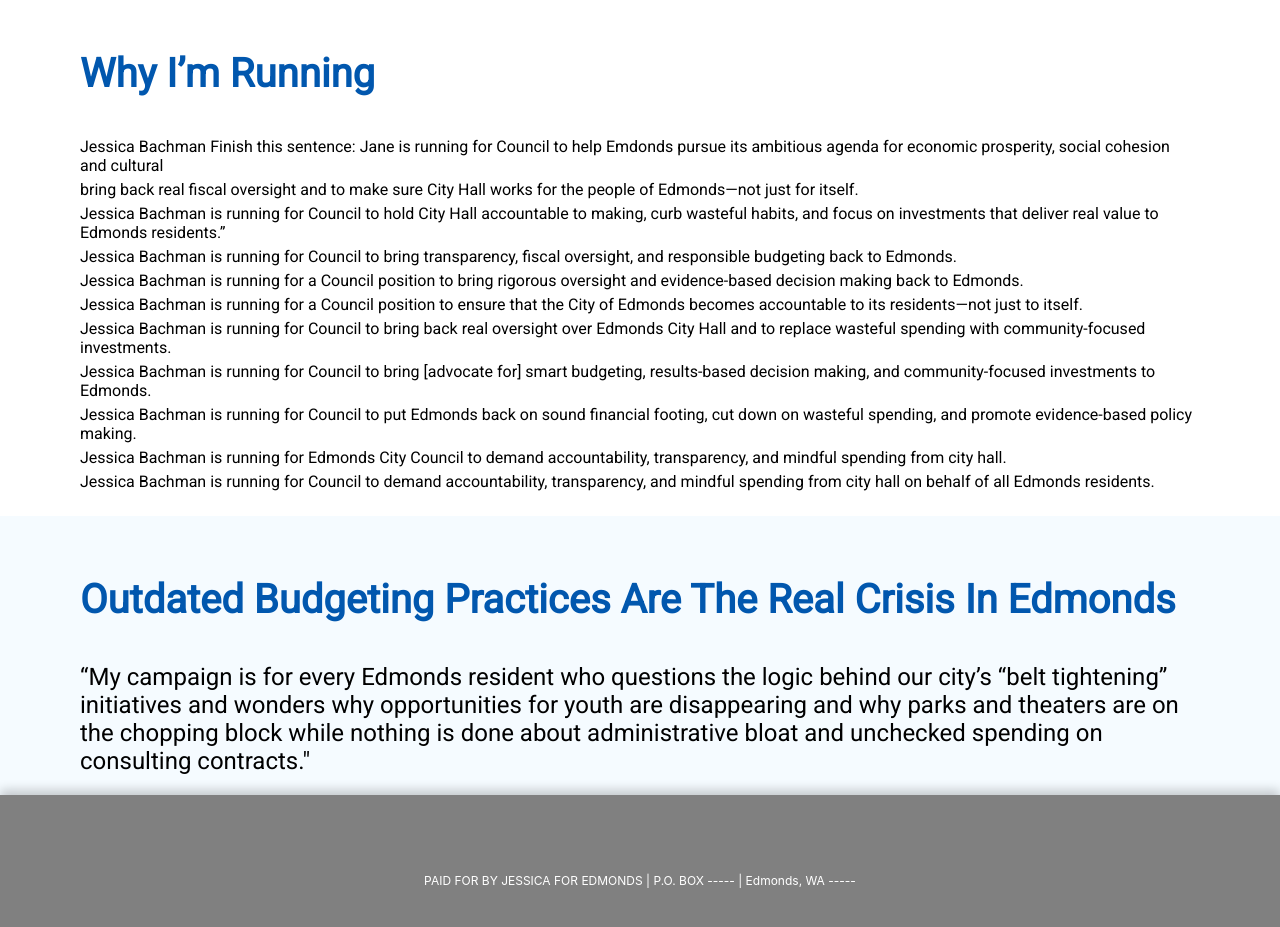
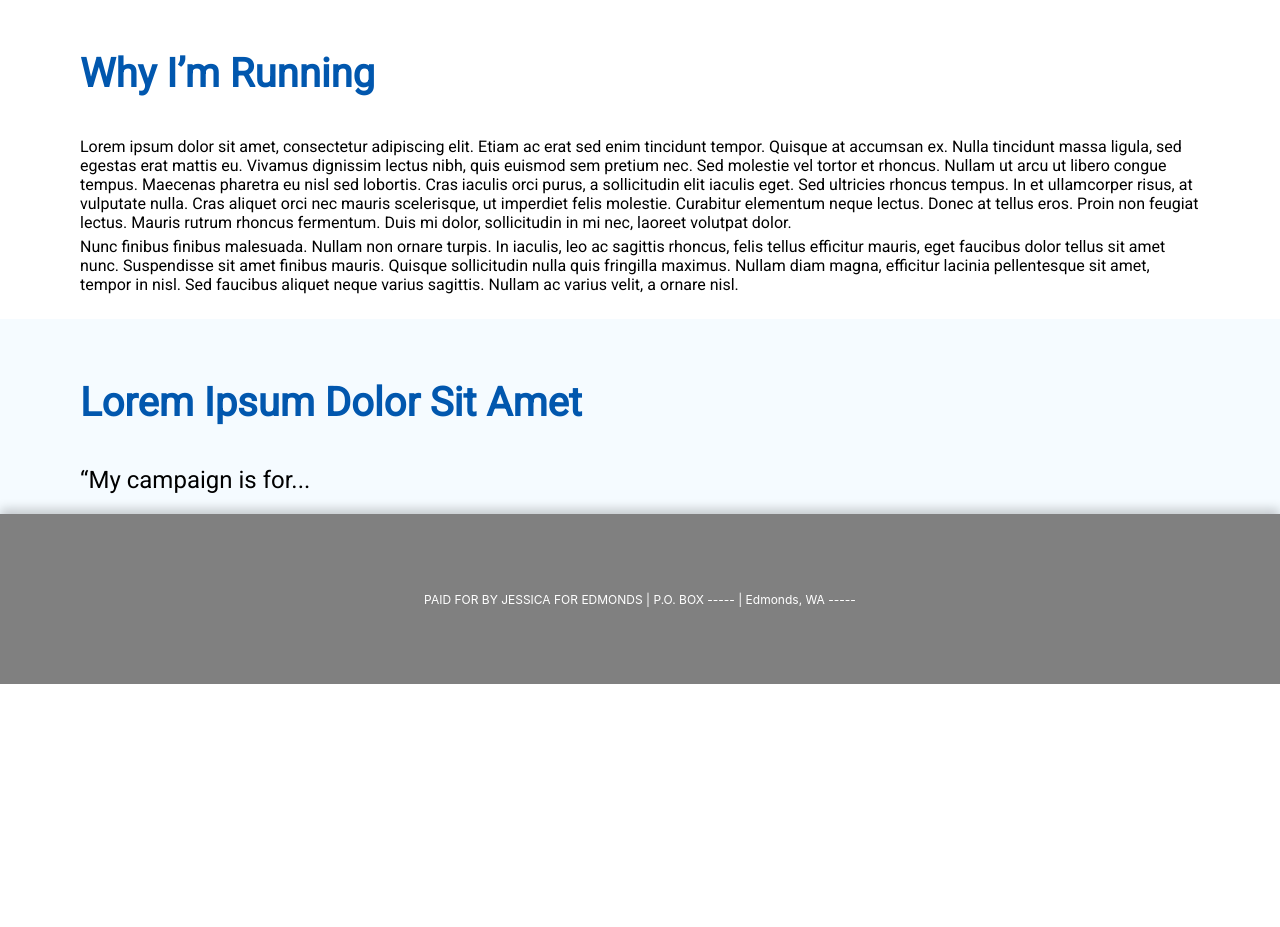
Before and after one commit to nkossally/jessica-for-edmonds, a React (Create React App) app: page /donate in a window 1280 px wide. Shown: the part 780-1707 px from the top of the page. After the commit the page ends 1464 px from the top, so only its background shows below. Built offline with nearby package versions, Linux system fonts and the light colour scheme.

Commit message:
delete text

```diff
--- a/src/Components/PanelOne.jsx
+++ b/src/Components/PanelOne.jsx
@@ -4,61 +4,30 @@ export const PanelOne = () => {
   return (
     <div className={classNames("panel")}>
       <div className="inner-panel">
-
         <div className="panel-title"> why I’m running</div>
         <div className="panel-text">
-        Jessica Bachman Finish this sentence: Jane is running for Council to
-        help Emdonds pursue its ambitious agenda for economic prosperity, social
-        cohesion and cultural
+          Lorem ipsum dolor sit amet, consectetur adipiscing elit. Etiam ac erat
+          sed enim tincidunt tempor. Quisque at accumsan ex. Nulla tincidunt
+          massa ligula, sed egestas erat mattis eu. Vivamus dignissim lectus
+          nibh, quis euismod sem pretium nec. Sed molestie vel tortor et
+          rhoncus. Nullam ut arcu ut libero congue tempus. Maecenas pharetra eu
+          nisl sed lobortis. Cras iaculis orci purus, a sollicitudin elit
+          iaculis eget. Sed ultricies rhoncus tempus. In et ullamcorper risus,
+          at vulputate nulla. Cras aliquet orci nec mauris scelerisque, ut
+          imperdiet felis molestie. Curabitur elementum neque lectus. Donec at
+          tellus eros. Proin non feugiat lectus. Mauris rutrum rhoncus
+          fermentum. Duis mi dolor, sollicitudin in mi nec, laoreet volutpat
+          dolor.
         </div>
         <div className="panel-text">
-        bring back real fiscal oversight and to make sure City Hall works for
-        the people of Edmonds—not just for itself.
-      </div>
-      <div className="panel-text">
-        Jessica Bachman is running for Council to hold City Hall accountable to
-        making, curb wasteful habits, and focus on investments that deliver real
-        value to Edmonds residents.”
-      </div>
-      <div className="panel-text">
-        Jessica Bachman is running for Council to bring transparency, fiscal
-        oversight, and responsible budgeting back to Edmonds.
-      </div>
-      <div className="panel-text">
-        Jessica Bachman is running for a Council position to bring rigorous
-        oversight and evidence-based decision making back to Edmonds.
-      </div>
-      <div className="panel-text">
-        Jessica Bachman is running for a Council position to ensure that the
-        City of Edmonds becomes accountable to its residents—not just to itself.
-      </div>
-      <div className="panel-text">
-        Jessica Bachman is running for Council to bring back real oversight over
-        Edmonds City Hall and to replace wasteful spending with
-        community-focused investments.
-      </div>
-      <div className="panel-text">
-        Jessica Bachman is running for Council to bring [advocate for] smart
-        budgeting, results-based decision making, and community-focused
-        investments to Edmonds.
-      </div>
-      <div className="panel-text">
-        Jessica Bachman is running for Council to put Edmonds back on sound
-        financial footing, cut down on wasteful spending, and promote
-        evidence-based policy making.
-      </div>
-      <div className="panel-text"></div>
-      <div className="panel-text">
-        Jessica Bachman is running for Edmonds City Council to demand
-        accountability, transparency, and mindful spending from city hall.
-      </div>
-      <div className="panel-text">
-        Jessica Bachman is running for Council to demand accountability,
-        transparency, and mindful spending from city hall on behalf of all
-        Edmonds residents.
+          Nunc finibus finibus malesuada. Nullam non ornare turpis. In iaculis,
+          leo ac sagittis rhoncus, felis tellus efficitur mauris, eget faucibus
+          dolor tellus sit amet nunc. Suspendisse sit amet finibus mauris.
+          Quisque sollicitudin nulla quis fringilla maximus. Nullam diam magna,
+          efficitur lacinia pellentesque sit amet, tempor in nisl. Sed faucibus
+          aliquet neque varius sagittis. Nullam ac varius velit, a ornare nisl.
         </div>
       </div>
-
     </div>
   );
 };
--- a/src/Components/PanelTwo.jsx
+++ b/src/Components/PanelTwo.jsx
@@ -1,21 +1,11 @@
-import classNames from "classnames"
+import classNames from "classnames";
 
 export const PanelTwo = () => {
   return (
     <div className={classNames("panel", "panel-two")}>
-                <div className="inner-panel">
-
-      <div className="panel-title">
-        {" "}
-        Outdated budgeting practices are the real crisis in Edmonds
-      </div>
-      <div className="panel-quote">
-        “My campaign is for every Edmonds resident who questions the logic
-        behind our city’s “belt tightening” initiatives and wonders why
-        opportunities for youth are disappearing and why parks and theaters are
-        on the chopping block while nothing is done about administrative bloat
-        and unchecked spending on consulting contracts."
-      </div>
+      <div className="inner-panel">
+        <div className="panel-title"> Lorem ipsum dolor sit amet</div>
+        <div className="panel-quote">“My campaign is for...</div>
       </div>
     </div>
   );
--- a/src/Pages/Platform.jsx
+++ b/src/Pages/Platform.jsx
@@ -1,5 +1,7 @@
 export const Platform = () =>{
     return <div>
-        Platform
+        Lorem ipsum dolor sit amet, consectetur adipiscing elit. Etiam ac erat sed enim tincidunt tempor. Quisque at accumsan ex. Nulla tincidunt massa ligula, sed egestas erat mattis eu. Vivamus dignissim lectus nibh, quis euismod sem pretium nec. Sed molestie vel tortor et rhoncus. Nullam ut arcu ut libero congue tempus. Maecenas pharetra eu nisl sed lobortis. Cras iaculis orci purus, a sollicitudin elit iaculis eget. Sed ultricies rhoncus tempus. In et ullamcorper risus, at vulputate nulla. Cras aliquet orci nec mauris scelerisque, ut imperdiet felis molestie. Curabitur elementum neque lectus. Donec at tellus eros. Proin non feugiat lectus. Mauris rutrum rhoncus fermentum. Duis mi dolor, sollicitudin in mi nec, laoreet volutpat dolor.
+
+
     </div>
 }
```
Also changed, not shown: src/Components/SuccessDonate.jsx (added, +9 -0 lines), src/Components/SuccessVolunteer.jsx (added, +9 -0 lines), 1 other file (tests, documents, lock files or other folders). Lines whose indentation alone changed are shown as unchanged.
